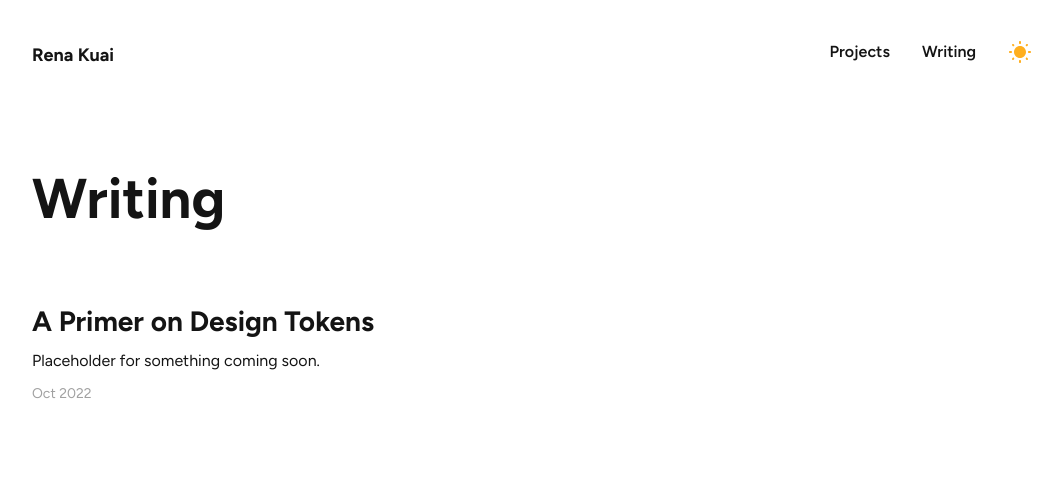
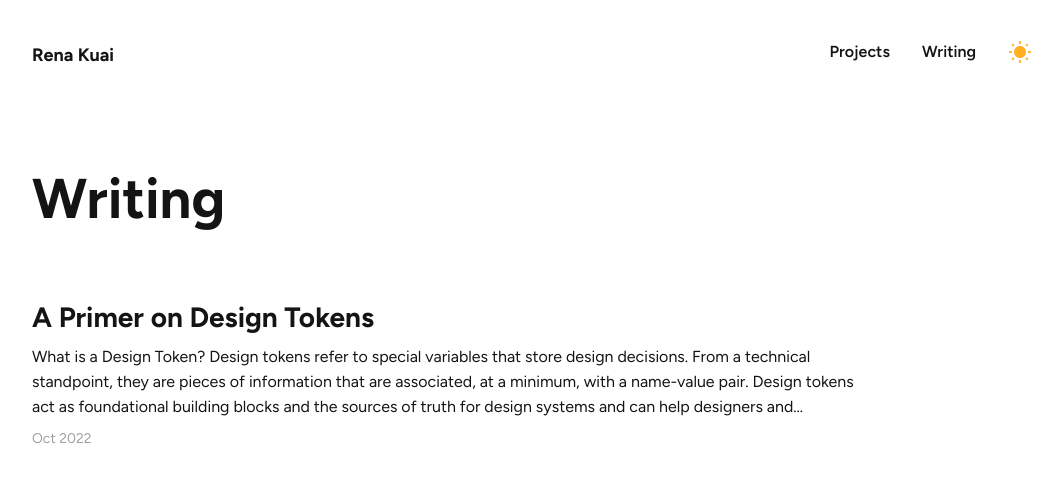
Before and after one commit to renakuai/renakuai.com, a React (Create React App) app: page /writing in a window 1280 px wide. Shown: the top 482 px of the page, without its empty margins (108-1170 px from the left). Built offline with nearby package versions, Linux system fonts and the light colour scheme.

Commit message:
Added post

```diff
--- a/src/components/design-system/card/_card.scss
+++ b/src/components/design-system/card/_card.scss
@@ -6,7 +6,7 @@ a.Card {
   text-decoration: none;
 
   article {
-    padding: 1rem;
+    padding: 0.75rem;
     margin-bottom: 1rem;
     border-radius: var(--border-radius-medium);
   }
--- a/src/components/home/recents/RecentWriting.js
+++ b/src/components/home/recents/RecentWriting.js
@@ -7,15 +7,15 @@ function RecentProjects() {
     <Recents
       title="Recent Writing"
       route="/writing"
-      link="https://www.figma.com/community/file/1158568599671392782"
       linkName="View more writing"
     >
       <Card
         title="A Primer on Design Tokens"
         date="Oct 2022"
-
+        link="https://medium.com/@renakuai/a-primer-on-design-tokens-f7dd432f06ae"
       >
-        Placeholder for something coming soon.
+        What is a Design Token?
+        Design tokens refer to special variables that store design decisions. From a technical standpoint, they are pieces of information that are associated, at a minimum, with a name-value pair.
 
       </Card>
     </Recents>
--- a/src/components/writing/Writing.js
+++ b/src/components/writing/Writing.js
@@ -12,9 +12,13 @@ function Writing() {
         <Card
           title="A Primer on Design Tokens"
           date="Oct 2022"
-          link="https://medium.com/@renakuai"
+          link="https://medium.com/@renakuai/a-primer-on-design-tokens-f7dd432f06ae"
         >
-          Placeholder for something coming soon.
+          What is a Design Token?
+          Design tokens refer to special variables that store design decisions. From a technical standpoint, they are pieces of information that are associated, at a minimum, with a name-value pair.
+          Design tokens act as foundational building blocks and the sources of truth for design systems and can help designers and engineers build more efficiently and consistently. Here are some examples of design tokens used in my personal website:
+
+
         </Card>
 
       </section>
--- a/src/components/writing/_writing.scss
+++ b/src/components/writing/_writing.scss
@@ -11,5 +11,5 @@
 
 section.Cards {
   margin-top: 3rem;
-  margin-left: -1rem;
+  margin-left: -0.75rem;
 }
```
